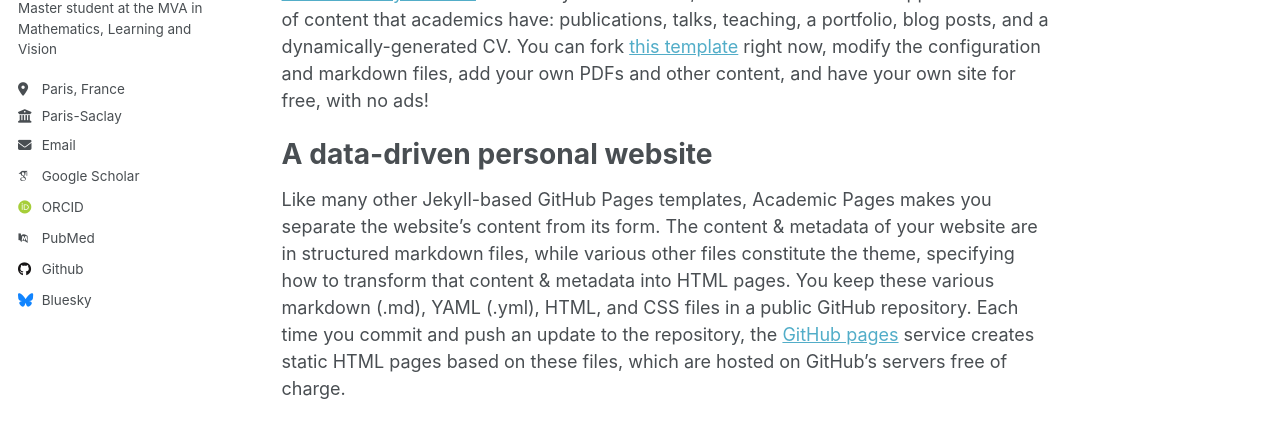
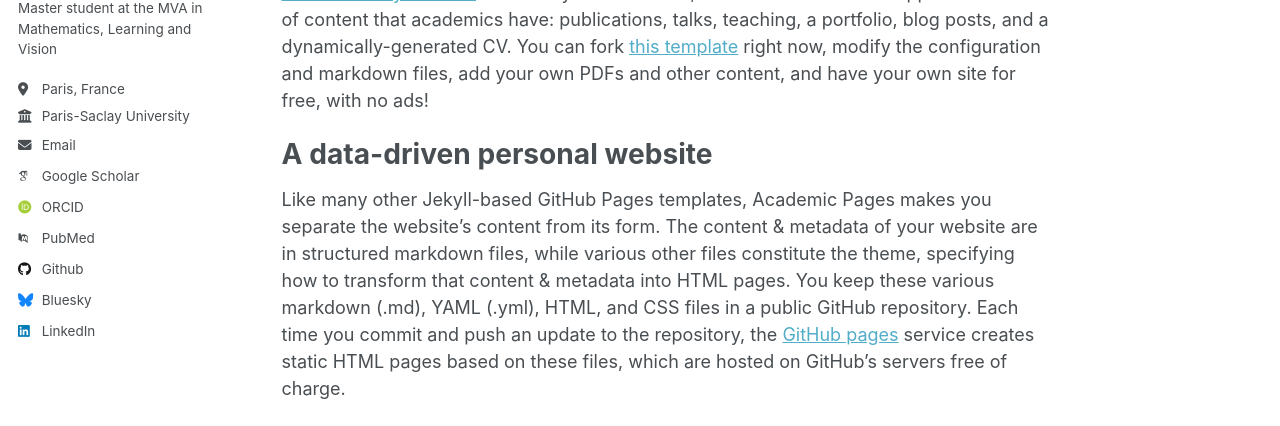
Before and after one commit to mohammed-yassinehabibi/mohammed-yassinehabibi.github.io, a Jekyll site: the page built from _pages/about.md, in a window 1280 px wide. Shown: the part 305-731 px from the top of the page. Built offline with Jekyll 4.4.1, drawn with Linux system fonts in a browser that asks for light colours; some web fonts are replaced; part of the change alters nothing that is shown.

Commit message:
username_linkedin

```diff
--- a/_config.yml
+++ b/_config.yml
@@ -26,7 +26,7 @@ author:
   pronouns         : # example: "she/her"
   bio              : "Master student at the MVA in Mathematics, Learning and Vision"
   location         : "Paris, France"
-  employer         : "Paris-Saclay"
+  employer         : "Paris-Saclay University"
   uri              : # URL
   email            : "habibimohammedyassine@gmail.com"
 
@@ -44,7 +44,7 @@ author:
   bitbucket        : # Username - Update with your username on the site
   codepen          : # Username
   dribbble         : # Username
-  github           : "academicpages"
+  github           : "mohammed-yassinehabibi"
   kaggle           : # Username
   stackoverflow    : # User number or user number and name (i.e., use "1" or "1/jeff-atwood")
 
@@ -58,7 +58,7 @@ author:
   keybase          : # Username
   instagram        : # Username
   lastfm           : # Username
-  linkedin         : # Username
+  linkedin         : mohammed-yassine-habibi-a75990170 # Username
   mastodon         : # URL
   medium           : # URL
   pinterest        : # Username
```
